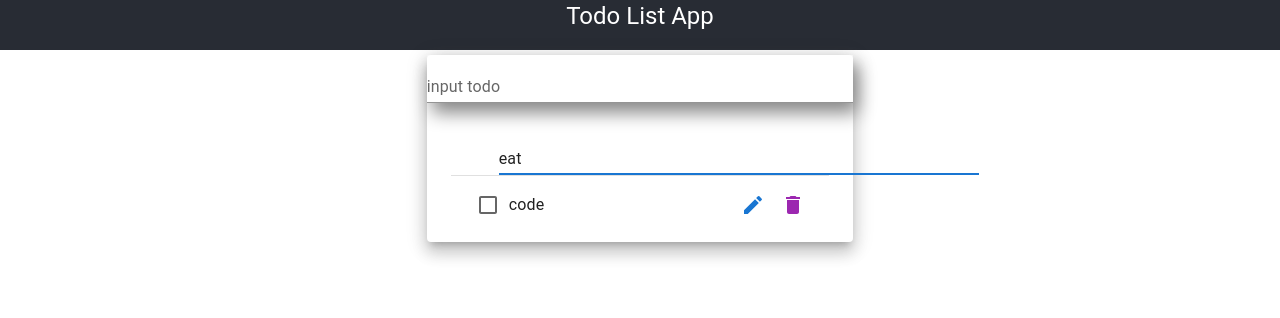
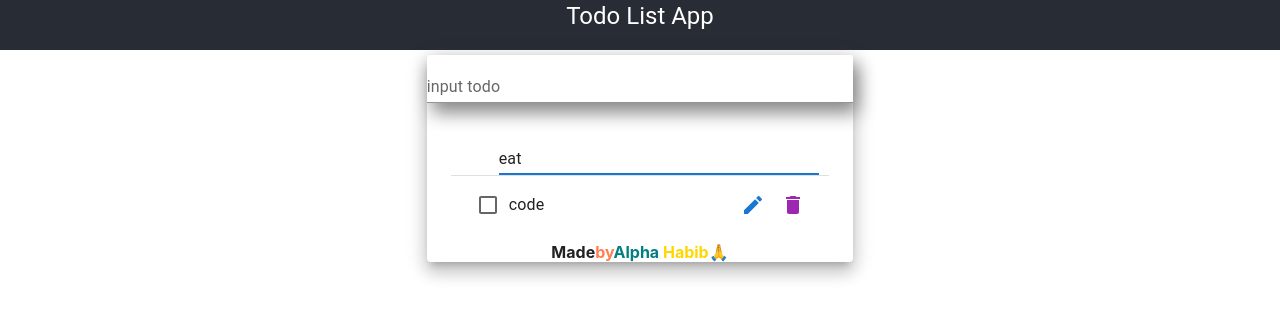
Before and after one commit to iamalphaforreal/todo-list, a React (Create React App) app: page / in a window 1280 px wide. Both pictures are taken after a click on the button 753 px from the left and 140 px from the top of the page. Shown: the top 318 px of the page. Built offline with nearby package versions, Linux system fonts and the light colour scheme.

Commit message:
added a  Madeby.js file

```diff
--- a/src/App.js
+++ b/src/App.js
@@ -3,6 +3,7 @@ import { Paper, Grid, Typography } from "@mui/material";
 import TodoForm from "./Components/TodoForm";
 import TodoList from "./Components/TodoList";
 import { TodoProvider } from "./contexts/Todo.Context";
+import MadeBy from "./Components/MadeBy";
 
 function App() {
   return (
@@ -24,6 +25,7 @@ function App() {
               <TodoForm />
               <TodoList />
             </TodoProvider>
+            <MadeBy />
           </Paper>
         </Grid>
       </Grid>
--- a/src/Components/EditTodo.js
+++ b/src/Components/EditTodo.js
@@ -22,7 +22,7 @@ const EditTodo = ({ id, task, toggle }) => {
         value={value}
         autoFocus
         style={{
-          width: "30rem",
+          width: "20rem",
           marginTop: "2rem",
           marginLeft: "3rem",
         }}
--- /dev/null
+++ b/src/Components/MadeBy.js
@@ -0,0 +1,23 @@
+import { Box } from "@mui/material";
+import React from "react";
+
+const MadeBy = () => {
+  const Container = {
+    display: "flex",
+    alignItems: "center",
+    justifyContent: "center",
+  };
+
+  return (
+    <Box style={Container}>
+      <span>
+        <b>Made</b>
+        <b style={{ color: "coral" }}>by</b>
+        <b style={{ color: "teal" }}>Alpha </b>
+        <b style={{ color: "gold" }}>Habib🙏</b>
+      </span>
+    </Box>
+  );
+};
+
+export default MadeBy;
```
Also changed, not shown: src/asset/wolf.jpeg (added).
